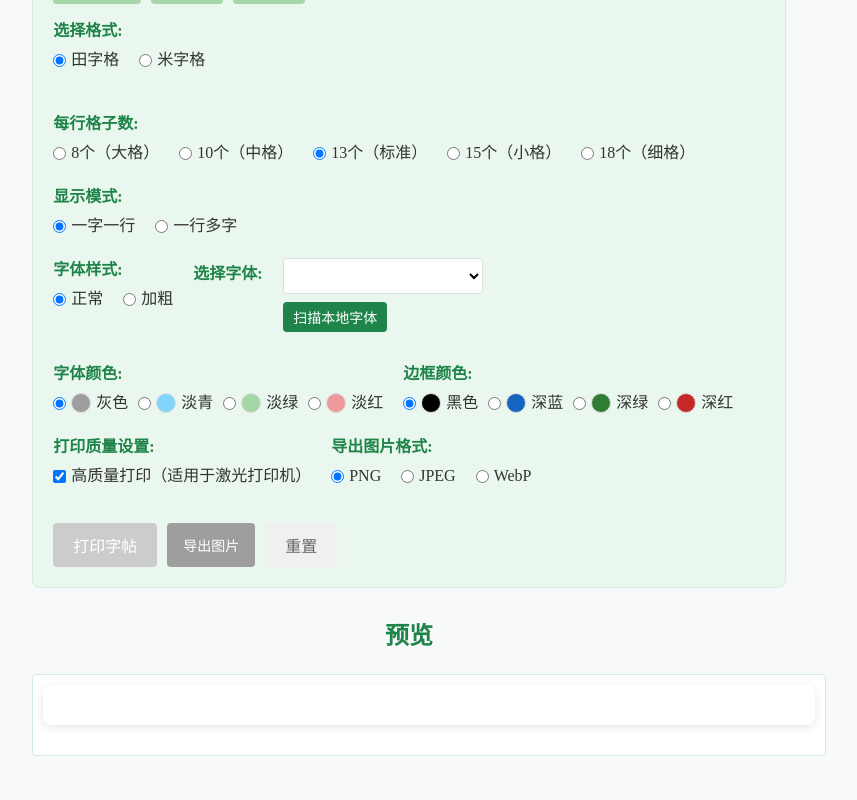
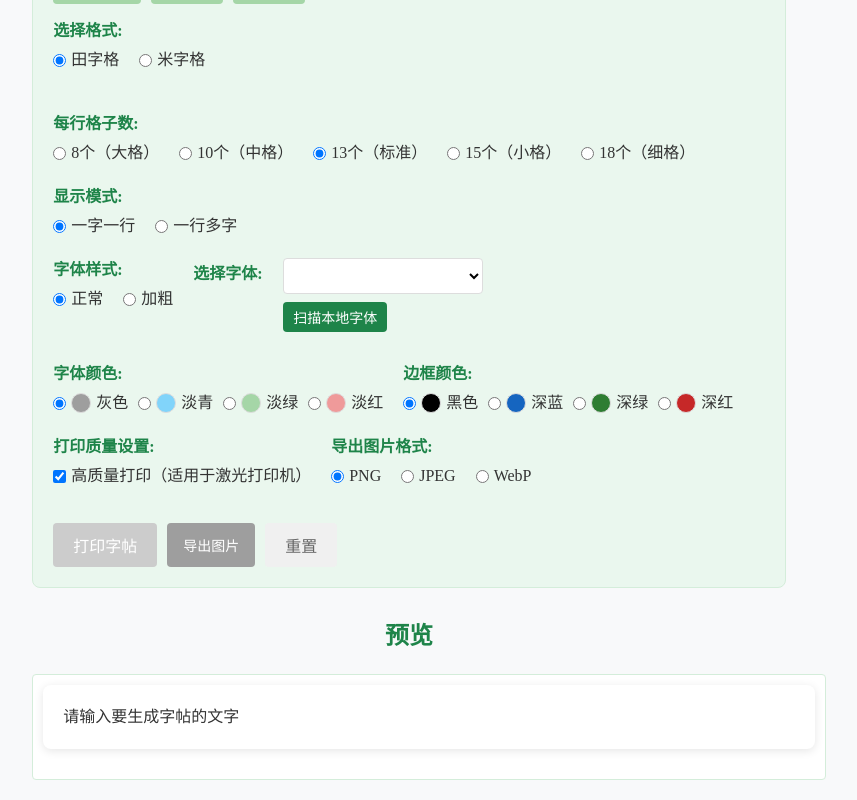
Before and after one commit to bulanzade/moyun, a Vue app: page / in a window 1280 px wide. Shown: the part 333-1133 px from the top of the page, without its empty margins (231-1088 px from the left). Before the commit the page ends 1109 px from the top, so only its background shows below. Built offline with nearby package versions, Linux system fonts and the light colour scheme.

Commit message:
一行多字模式优化

```diff
--- a/src/App.vue
+++ b/src/App.vue
@@ -15,7 +15,9 @@ const fontFamily = ref('楷体, KaiTi, STKaiti'); // 默认字体
 const highQualityPrint = ref(true); // 高质量打印模式
 const imageFormat = ref('png'); // 导出图片格式，可选 'png', 'jpeg', 'webp'
 const displayMode = ref('single-char-per-line'); // 显示模式：'single-char-per-line' 一字一行, 'multi-chars-per-line' 一行多字
+const darkCharCount = ref(1); // 一行多字模式下每个字符的深色字符数量
 const lightCharCount = ref(1); // 一行多字模式下每个字符的浅色字符数量
+const emptyGridCount = ref(0); // 一行多字模式下每个字符后的空白格数量
 
 // 每行格子数量选项
 const gridCountOptions = [
@@ -92,7 +94,9 @@ function resetForm() {
   highQualityPrint.value = true; // 重置为高质量打印模式
   imageFormat.value = 'png'; // 重置为PNG格式
   displayMode.value = 'single-char-per-line'; // 重置为一字一行模式
+  darkCharCount.value = 1; // 重置深色字符数量
   lightCharCount.value = 1; // 重置浅色字符数量
+  emptyGridCount.value = 0; // 重置空白格数量
   showPrintButton.value = false;
 }
 
@@ -175,12 +179,33 @@ function handleFontSelected(font: string) {
             </div>
 
             <div class="control-group" v-if="displayMode === 'multi-chars-per-line'">
-              <label>每个字符浅色数量:</label>
-              <select v-model="lightCharCount" class="select-input">
-                <option v-for="count in [0, 1, 2, 3, 4, 5, 6, 7, 8, 9, 10, 11, 12]" :key="count" :value="count">
-                  {{ count }}个
-                </option>
-              </select>
+              <label>字符组设置:</label>
+              <div class="char-group-settings">
+                <div class="char-setting-item">
+                  <label>深色字符:</label>
+                  <select v-model="darkCharCount" class="select-input-small">
+                    <option v-for="count in [0, 1, 2, 3, 4, 5, 6, 7, 8, 9, 10, 11, 12]" :key="count" :value="count">
+                      {{ count }}个
+                    </option>
+                  </select>
+                </div>
+                <div class="char-setting-item">
+                  <label>浅色字符:</label>
+                  <select v-model="lightCharCount" class="select-input-small">
+                    <option v-for="count in [0, 1, 2, 3, 4, 5, 6, 7, 8, 9, 10, 11, 12]" :key="count" :value="count">
+                      {{ count }}个
+                    </option>
+                  </select>
+                </div>
+                <div class="char-setting-item">
+                  <label>空白格:</label>
+                  <select v-model="emptyGridCount" class="select-input-small">
+                    <option v-for="count in [0, 1, 2, 3, 4, 5, 6, 7, 8, 9, 10, 11, 12]" :key="count" :value="count">
+                      {{ count }}个
+                    </option>
+                  </select>
+                </div>
+              </div>
             </div>
           </div>
 
@@ -322,7 +347,9 @@ function handleFontSelected(font: string) {
             :printMode="false"
             :highQualityPrint="highQualityPrint"
             :displayMode="displayMode"
+            :darkCharCount="darkCharCount"
             :lightCharCount="lightCharCount"
+            :emptyGridCount="emptyGridCount"
           />
         </div>
       </div>
@@ -462,6 +489,42 @@ textarea {
 }
 
 .select-input:focus {
+  outline: none;
+  border-color: var(--primary-color);
+  box-shadow: 0 0 0 2px rgba(30, 132, 73, 0.2);
+}
+
+.char-group-settings {
+  display: flex;
+  gap: 15px;
+  flex-wrap: wrap;
+}
+
+.char-setting-item {
+  display: flex;
+  flex-direction: column;
+  gap: 5px;
+  flex: 1;
+  min-width: 100px;
+}
+
+.char-setting-item label {
+  font-size: 14px;
+  margin-bottom: 0;
+}
+
+.select-input-small {
+  width: 100%;
+  padding: 6px;
+  border: 1px solid var(--border-color);
+  border-radius: 4px;
+  font-size: 14px;
+  background-color: white;
+  color: var(--text-color);
+  cursor: pointer;
+}
+
+.select-input-small:focus {
   outline: none;
   border-color: var(--primary-color);
   box-shadow: 0 0 0 2px rgba(30, 132, 73, 0.2);
--- a/src/components/WritingGrid.vue
+++ b/src/components/WritingGrid.vue
@@ -1,5 +1,5 @@
 <script setup lang="ts">
-import { ref, onMounted, watch, computed, onUnmounted } from 'vue';
+import { ref, onMounted, watch, computed, onUnmounted, nextTick } from 'vue';
 
 const props = defineProps({
   text: {
@@ -46,9 +46,17 @@ const props = defineProps({
     type: String,
     default: 'single-char-per-line' // 'single-char-per-line' 或 'multi-chars-per-line'
   },
+  darkCharCount: {
+    type: Number,
+    default: 1 // 一行多字模式下每个字符的深色字符数量
+  },
   lightCharCount: {
     type: Number,
     default: 1 // 一行多字模式下每个字符的浅色字符数量
+  },
+  emptyGridCount: {
+    type: Number,
+    default: 0 // 一行多字模式下每个字符后的空白格数量
   }
 });
 
@@ -99,7 +107,7 @@ const totalPages = computed(() => {
   } else {
     // 一行多字模式：需要计算所有字符需要的格子数
     const cleanText = props.text.replace(/\s+/g, '');
-    const charsPerGroup = 1 + props.lightCharCount; // 每个字符组：1个深色 + N个浅色
+    const charsPerGroup = props.darkCharCount + props.lightCharCount + props.emptyGridCount; // 每个字符组：N个深色 + M个浅色 + K个空白格
     const totalCellsNeeded = cleanText.length * charsPerGroup;
     const cellsPerRow = props.gridCount;
     const rowsNeeded = Math.ceil(totalCellsNeeded / cellsPerRow);
@@ -209,7 +217,21 @@ watch(() => props.displayMode, () => {
   drawAllPages();
 });
 
+watch(() => props.darkCharCount, () => {
+  if (props.displayMode === 'multi-chars-per-line') {
+    createPages();
+    drawAllPages();
+  }
+});
+
 watch(() => props.lightCharCount, () => {
+  if (props.displayMode === 'multi-chars-per-line') {
+    createPages();
+    drawAllPages();
+  }
+});
+
+watch(() => props.emptyGridCount, () => {
   if (props.displayMode === 'multi-chars-per-line') {
     createPages();
     drawAllPages();
@@ -223,13 +245,29 @@ function createPages() {
   canvasCtx.value = [];
   pageRefs.value = [];
 
-  // 下一个tick再创建，确保DOM已更新
+  // 使用 nextTick 确保 Vue 完成 DOM 更新后再操作
+  nextTick(() => {
+    // 使用 setTimeout 确保在下一个事件循环中执行，避免与 Vue 的更新冲突
     setTimeout(() => {
       const pageContainer = document.querySelector('.writing-grid-container');
       if (!pageContainer) return;
 
-    // 清空现有页面
-    pageContainer.innerHTML = '';
+      // 安全地清空现有页面 - 只删除 .page 元素，保留其他 Vue 管理的元素
+      const pagesToRemove: Node[] = [];
+      for (let i = 0; i < pageContainer.childNodes.length; i++) {
+        const child = pageContainer.childNodes[i];
+        if (child.nodeType === Node.ELEMENT_NODE) {
+          const element = child as HTMLElement;
+          if (element.classList.contains('page')) {
+            pagesToRemove.push(child);
+          }
+        }
+      }
+      pagesToRemove.forEach(node => {
+        if (node.parentNode) {
+          node.parentNode.removeChild(node);
+        }
+      });
 
       // 文本处理，去除多余空格和换行符
       const cleanText = props.text.replace(/\s+/g, '');
@@ -262,7 +300,7 @@ function createPages() {
           rowsForThisPage = endIdx - startIdx;
         } else {
           // 一行多字模式
-        const charsPerGroup = 1 + props.lightCharCount;
+          const charsPerGroup = props.darkCharCount + props.lightCharCount + props.emptyGridCount;
           const cellsPerRow = props.gridCount;
           const charsPerRow = Math.floor(cellsPerRow / charsPerGroup);
           const startRowIndex = i * rowsPerPage.value;
@@ -302,6 +340,7 @@ function createPages() {
       // 绘制所有页面
       drawAllPages();
     }, 0);
+  });
 }
 
 // 绘制所有页面
@@ -324,7 +363,7 @@ function drawAllPages() {
     const cleanText = props.text.replace(/\s+/g, '');
 
     // 计算每页需要的行数
-    const charsPerGroup = 1 + props.lightCharCount;
+    const charsPerGroup = props.darkCharCount + props.lightCharCount + props.emptyGridCount;
     const cellsPerRow = props.gridCount;
     const charsPerRow = Math.floor(cellsPerRow / charsPerGroup);
 
@@ -470,8 +509,6 @@ function drawPageMultiChars(pageIndex: number, allChars: string, startRowIndex:
   const contentWidth = charsPerLine.value * gridSize.value;
   const offsetX = (rect.width - contentWidth) / 2;
 
-  const charsPerGroup = 1 + props.lightCharCount; // 每个字符组：1个深色 + N个浅色
-
   // 计算该页的起始字符索引
   const startCharIndex = startRowIndex * charsPerRow;
   const endCharIndex = Math.min(endRowIndex * charsPerRow, allChars.length);
@@ -483,8 +520,11 @@ function drawPageMultiChars(pageIndex: number, allChars: string, startRowIndex:
   for (let charIndex = startCharIndex; charIndex < endCharIndex; charIndex++) {
     const char = allChars[charIndex];
 
-    // 绘制这个字符组（1个深色 + N个浅色）
-    for (let i = 0; i < charsPerGroup; i++) {
+    // 绘制这个字符组（N个深色 + M个浅色 + K个空白格）
+    let cellIndex = 0;
+
+    // 绘制深色字符
+    for (let i = 0; i < props.darkCharCount; i++) {
       // 检查是否超出当前行的格子数
       if (currentCol >= charsPerLine.value) {
         currentCol = 0;
@@ -501,9 +541,7 @@ function drawPageMultiChars(pageIndex: number, allChars: string, startRowIndex:
         drawMiGrid(ctx, x, y);
       }
 
-      // 绘制文字
-      if (i === 0) {
-        // 第一个字使用深黑色
+      // 绘制深色文字
       ctx.fillStyle = '#000000';
 
       // 提高文字渲染质量
@@ -517,13 +555,57 @@ function drawPageMultiChars(pageIndex: number, allChars: string, startRowIndex:
       for (let j = 0; j < iterations; j++) {
         ctx.fillText(char, x, y);
       }
+
+      currentCol++;
+      cellIndex++;
+    }
+
+    // 绘制浅色字符
+    for (let i = 0; i < props.lightCharCount; i++) {
+      // 检查是否超出当前行的格子数
+      if (currentCol >= charsPerLine.value) {
+        currentCol = 0;
+        currentRow++;
+      }
+
+      const x = offsetX + currentCol * gridSize.value + gridSize.value / 2;
+      const y = currentRow * lineHeight.value + lineHeight.value / 2;
+
+      // 绘制格子
+      if (props.gridType === '田字格') {
+        drawTianGrid(ctx, x, y);
       } else {
-        // 其余字使用用户选择的浅色
+        drawMiGrid(ctx, x, y);
+      }
+
+      // 绘制浅色文字
       ctx.fillStyle = props.lightColor;
       ctx.fillText(char, x, y);
+
+      currentCol++;
+      cellIndex++;
+    }
+
+    // 绘制空白格
+    for (let i = 0; i < props.emptyGridCount; i++) {
+      // 检查是否超出当前行的格子数
+      if (currentCol >= charsPerLine.value) {
+        currentCol = 0;
+        currentRow++;
+      }
+
+      const x = offsetX + currentCol * gridSize.value + gridSize.value / 2;
+      const y = currentRow * lineHeight.value + lineHeight.value / 2;
+
+      // 只绘制格子，不绘制文字
+      if (props.gridType === '田字格') {
+        drawTianGrid(ctx, x, y);
+      } else {
+        drawMiGrid(ctx, x, y);
       }
 
       currentCol++;
+      cellIndex++;
     }
   }
 }
```
Lines whose indentation alone changed are shown as unchanged.
